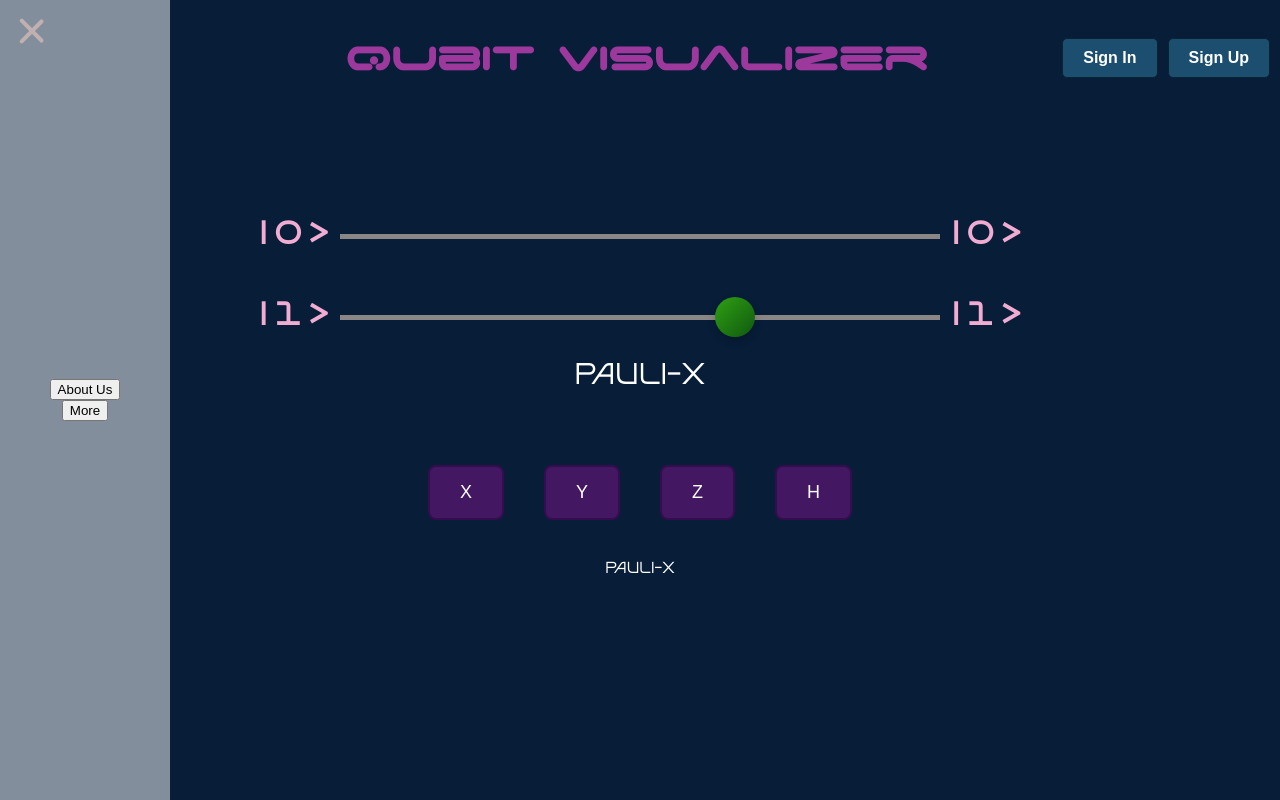
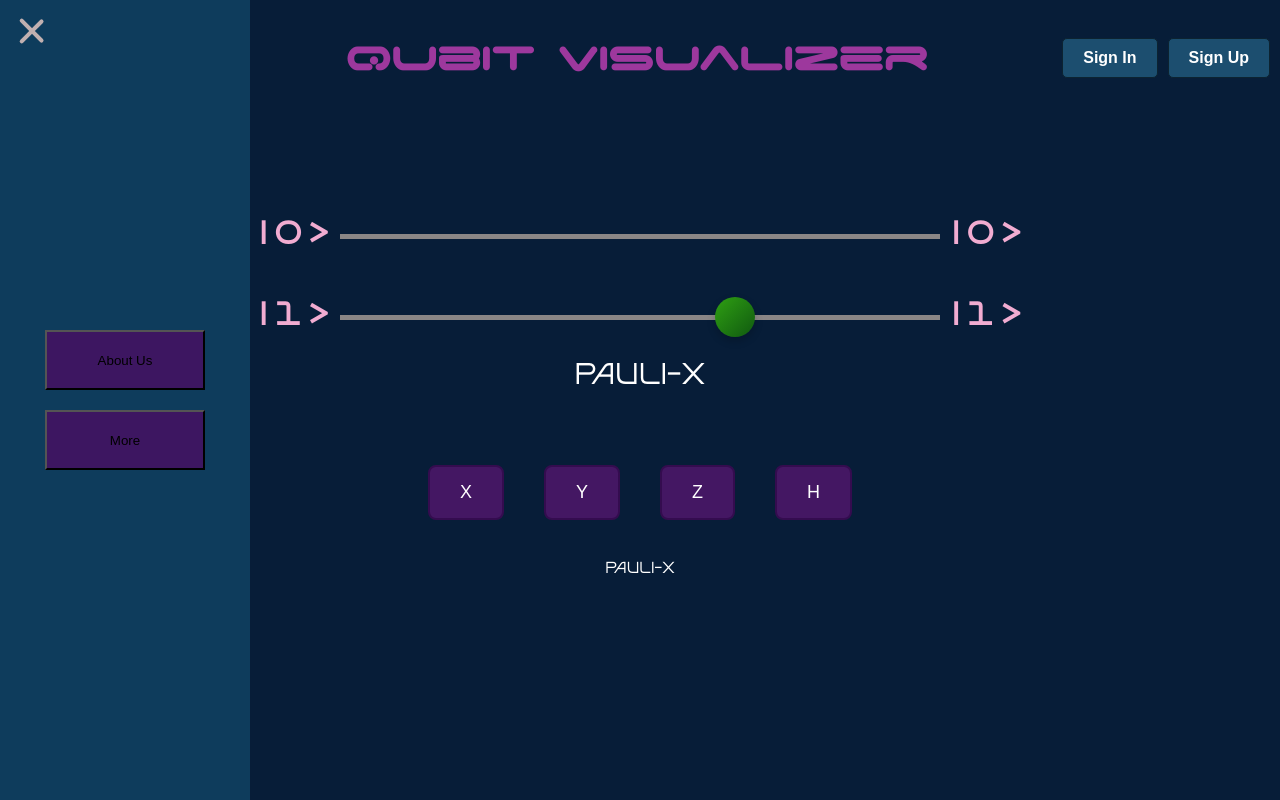
Before and after one commit to StefanBia/Qubit-Visualizer-Front, a React (Create React App) app in the folder qubit-visualizer-front/: page / in a window 1280 px wide. Both pictures are taken after a click on the element 36 px from the left and 31 px from the top of the page. Built offline with nearby package versions, Linux system fonts and the light colour scheme.

Commit message:
Update menu buttons

```diff
--- a/qubit-visualizer-front/src/components/menu-bar/menuContent.css
+++ b/qubit-visualizer-front/src/components/menu-bar/menuContent.css
@@ -14,12 +14,19 @@
     position: fixed;
     top: 0;
     left: 0;
-    width: 170px;
+    width: 250px;
     height: 100%;
-    background-color: rgba(255, 255, 255, 0.5); /* Semi-transparent background */
+    background-color: rgb(14, 60, 92); /* Semi-transparent background */
     z-index: 3;
     display: flex;
     flex-direction: column;
     justify-content: center;
+    gap: 20px;
     align-items: center;
   }
+
+  .menu-button{
+    width: 160px;
+    height: 60px;
+    background-color: rgb(61, 22, 97);
+  }
--- a/qubit-visualizer-front/src/components/menu-bar/menuContent.js
+++ b/qubit-visualizer-front/src/components/menu-bar/menuContent.js
@@ -7,8 +7,8 @@ const MenuContent = ({open}) => {
 
     return(
         <div className="menu-content" open = {open}>
-            <button>About Us</button>
-            <button>More</button>
+            <button className="menu-button">About Us</button>
+            <button className="menu-button">More</button>
         </div>
     );
 
```
